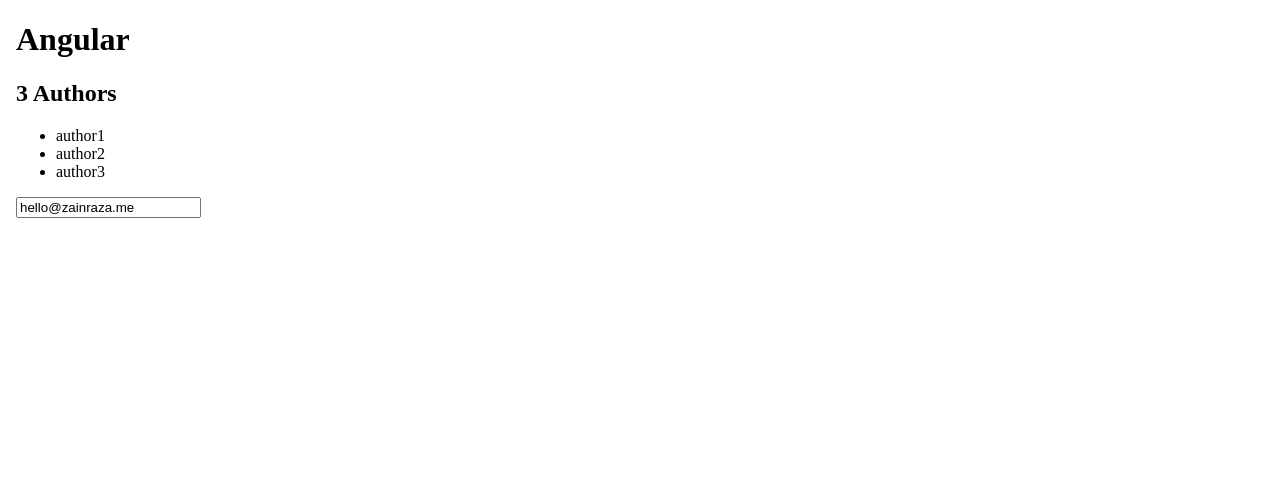
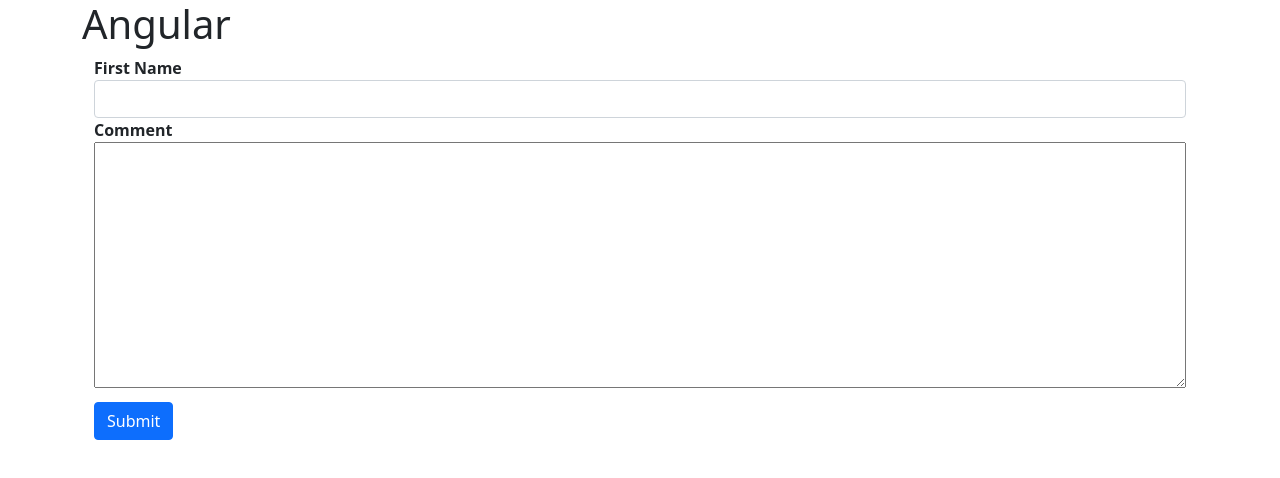
Before and after one commit to UPstartDeveloper/angular-ecommerce-shop, an Angular app in the folder ecommerce-store/: page / in a window 1280 px wide. Shown: the top 478 px of the page. Built offline with nearby package versions, Linux system fonts and the light colour scheme.

Commit message:
Init Contact Form component.

```diff
--- a/ecommerce-store/src/app/app.component.html
+++ b/ecommerce-store/src/app/app.component.html
@@ -4,11 +4,15 @@
   <meta charset="UTF-8">
   <meta http-equiv="X-UA-Compatible" content="IE=edge">
   <meta name="viewport" content="width=device-width, initial-scale=1.0">
+  <!-- Boostrap 5 CSS + JS -->
+  <link href="https://cdn.jsdelivr.net/npm/bootstrap@5.0.1/dist/css/bootstrap.min.css" rel="stylesheet" integrity="sha384-+0n0xVW2eSR5OomGNYDnhzAbDsOXxcvSN1TPprVMTNDbiYZCxYbOOl7+AMvyTG2x" crossorigin="anonymous">
+  <script src="https://cdn.jsdelivr.net/npm/bootstrap@5.0.1/dist/js/bootstrap.bundle.min.js" integrity="sha384-gtEjrD/SeCtmISkJkNUaaKMoLD0//ElJ19smozuHV6z3Iehds+3Ulb9Bn9Plx0x4" crossorigin="anonymous"></script>
   <title>Document</title>
 </head>
 <body>
-  <h1>Angular</h1>
-  <app-author></app-author>
-  <courses></courses>
+  <div class="container">
+    <h1>Angular</h1>
+    <contact-form></contact-form>
+  </div>
 </body>
 </html>
--- a/ecommerce-store/src/app/app.module.ts
+++ b/ecommerce-store/src/app/app.module.ts
@@ -8,13 +8,15 @@
 import { CourseService } from "./course.service";
 import { AuthorComponent } from './author/author.component';
 import { AuthorsService } from './authors.service';
+import { ContactFormComponent } from './contact-form/contact-form.component';
 
 @NgModule({
   declarations: [
     AppComponent,
     CoursesComponent,
     CourseComponent,
-    AuthorComponent
+    AuthorComponent,
+    ContactFormComponent
   ],
   imports: [
     BrowserModule,
--- /dev/null
+++ b/ecommerce-store/src/app/contact-form/contact-form.component.html
@@ -0,0 +1,22 @@
+<div class="container">
+    <form>
+        <!-- First Name Field -->
+        <div class="form-group">
+            <label for="firstName">
+                <strong>First Name</strong>
+            </label>
+            <input type="text" name="" id="firstName" class="form-control">
+        </div>
+        <!-- Comment Field -->
+        <div class="form-group">
+            <div class="row">
+                <label for="comment">
+                    <strong>Comment</strong>
+                </label>
+            </div>
+            <textarea style="min-width: 100%" id="comment" cols="30" rows="10"></textarea>
+        </div>
+        <!-- Submit Page -->
+        <button class="btn btn-primary mt-2">Submit</button>
+    </form>
+</div>
--- /dev/null
+++ b/ecommerce-store/src/app/contact-form/contact-form.component.ts
@@ -0,0 +1,15 @@
+import { Component, OnInit } from '@angular/core';
+
+@Component({
+  selector: 'contact-form',
+  templateUrl: './contact-form.component.html',
+  styleUrls: ['./contact-form.component.css']
+})
+export class ContactFormComponent implements OnInit {
+
+  constructor() { }
+
+  ngOnInit(): void {
+  }
+
+}
```
Also changed, not shown: ecommerce-store/src/app/contact-form/contact-form.component.css (added), 1 other file (tests, documents, lock files or other folders).
